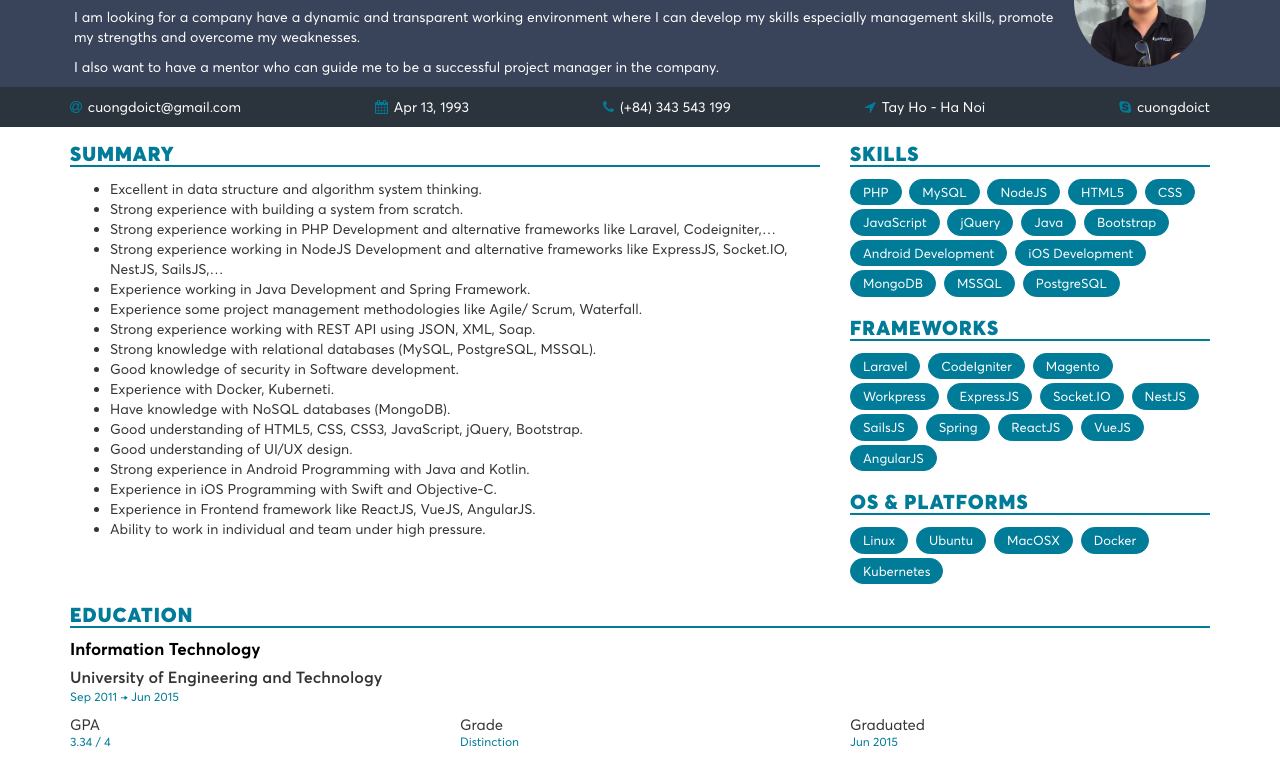
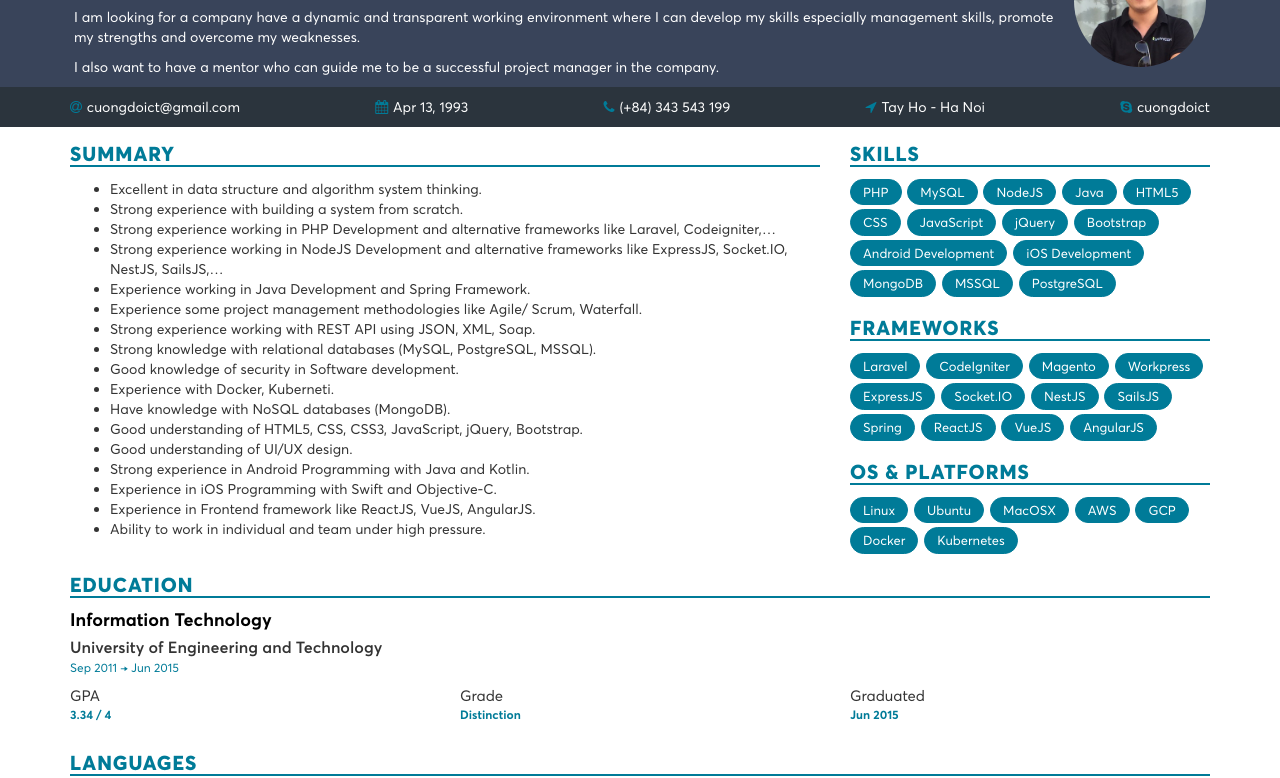
Before and after one commit to cuongdoict/cuongdoict.github.io, a website: page cv/index.html in a window 1280 px wide. Shown: the part 84-862 px from the top of the page. Drawn offline with nearby package versions, Linux system fonts and the light colour scheme.

Commit message:
Update CV with mobile and printing view

```diff
--- a/cv/assets/css/layout.css
+++ b/cv/assets/css/layout.css
@@ -1,48 +1,52 @@
-body {
-    font-size: 14px;
-    font-family: 'Averta-Regular'
-}
 
 @font-face {
-    font-family: 'Averta-Bold';
-    src: url("../fonts/averta/Averta-Bold.otf") format("truetype");
-    font-weight: normal;
-    font-style: normal
-}
-
-@font-face {
-    font-family: 'Averta-Semibold';
-    src: url("../fonts/averta/Averta-Semibold.otf") format("truetype");
-    font-weight: normal;
-    font-style: normal
-}
-
-@font-face {
-    font-family: 'Averta-Regular';
+    font-family: 'Averta';
     src: url("../fonts/averta/Averta-Regular.otf") format("truetype");
     font-weight: normal;
     font-style: normal
 }
 
 @font-face {
-    font-family: 'Averta-ExtraBold';
-    src: url("../fonts/averta/Averta-ExtraBold.otf") format("truetype");
-    font-weight: normal;
+    font-family: 'Averta';
+    src: url("../fonts/averta/Averta-Semibold.otf") format("truetype");
+    font-weight: 500;
     font-style: normal
 }
 
 @font-face {
-    font-family: 'Averta-ExtraBoldItalic';
-    src: url("../fonts/averta/Averta-ExtraBoldItalic.otf") format("truetype");
-    font-weight: normal;
+    font-family: 'Averta';
+    src: url("../fonts/averta/Averta-Bold.otf") format("truetype");
+    font-weight: 600;
     font-style: normal
 }
 
 @font-face {
-    font-family: 'Averta-Black';
+    font-family: 'Averta';
+    src: url("../fonts/averta/Averta-ExtraBold.otf") format("truetype");
+    font-weight: 700;
+    font-style: normal
+}
+
+@font-face {
+    font-family: 'Averta';
+    src: url("../fonts/averta/Averta-ExtraBoldItalic.otf") format("truetype");
+    font-weight: 700;
+    font-style: italic
+}
+
+@font-face {
+    font-family: 'Averta';
     src: url("../fonts/averta/Averta-Black.otf") format("truetype");
-    font-weight: normal;
+    font-weight: 800;
     font-style: normal
+}
+
+*, body {
+    font-size: 14px;
+    font-family: "Averta", Arial, Helvetica, sans-serif;
+}
+h1, h2, h3, h4, h5, h6 {
+    font-family: "Averta", Arial, Helvetica, sans-serif;
 }
 
 #cv-header {
@@ -50,13 +54,12 @@ body {
 }
 
 .session-item h5 {
-    font-family: 'Averta-Bold';
     color: #000;
-    font-size: 17px
+    font-size: 18px;
+    font-weight: 600;
 }
 
 .session-item h6 {
-    font-family: 'Averta-Semibold';
     font-size: 16px;
     margin: 0
 }
@@ -67,6 +70,9 @@ body {
     display: inline-block;
     margin-bottom: 0;
     line-height: inherit;
+}
+a, a:hover {
+    color: #007B98
 }
 
 .cv-skill-grid {
@@ -79,6 +85,10 @@ body {
 
 .cv-skill-grid .uk-grid-margin {
     margin-top: 7px
+}
+
+.font-bold {
+    font-weight: 600;
 }
 
 .cv-name {
@@ -99,8 +109,8 @@ body {
     font-size: 20px;
     text-transform: uppercase;
     margin: 16px 0 12px;
-    font-family: 'Averta-Black';
     letter-spacing: 1px;
+    font-weight: 700;
 }
 
 .cv-block-info {
@@ -113,8 +123,9 @@ body {
 .cv-info {
     color: #007B98;
     position: relative;
-    top: -5px;
-    font-size: 12px
+    top: -2px;
+    font-size: 12px;
+    font-weight: 600;
 }
 
 .list-bullet {
@@ -136,16 +147,14 @@ body {
 }
 
 .buttons-list .btn {
-    margin: 0 4px 4px 0px;
+    margin: 0 2px 4px 0px;
     padding: 3px 12px;
     font-size: 13px;
-    font-weight: 500;
 }
 
 .btn--rounded {
     border-radius: 100px;
 }
-
 
 .btn-app {
     color: #fff;
@@ -216,7 +225,7 @@ fieldset[disabled] .btn-app.focus {
 
 .info-text-icon {
     color: #007B98;
-    margin-right: 2px;
+    margin-right: 1px;
 }
 
 .info-text {
@@ -236,6 +245,7 @@ fieldset[disabled] .btn-app.focus {
 .sub-title {
     color: #007B98;
     font-size: 13px;
+    font-weight: 600;
 }
 
 @media only screen and (max-width: 768px) {
@@ -248,4 +258,18 @@ fieldset[disabled] .btn-app.focus {
         margin-bottom: 10px;
     }
 }
-/*# sourceMappingURL=layout.css.map */
+
+@media print {
+    a[href]:after {
+        content: none !important;
+    }
+    .col-sm-8.printing {
+        width: 66.66666667%;
+        float: left;
+    }
+
+    .col-sm-4.printing {
+        width: 33.33333333%;
+        float: left;
+    }
+}
--- a/cv/index.html
+++ b/cv/index.html
@@ -86,7 +86,7 @@
 		<div class="col-md-12">
 			<div class="session-container">
 				<div class="row">
-					<div class="col-sm-8 col-xs-9">
+					<div class="col-sm-8 printing">
 						<h4 class="session-title">SUMMARY</h4>
 						<ul>
 							<li>Excellent in data structure and algorithm system thinking.</li>
@@ -108,17 +108,17 @@
 							<li>Ability to work in individual and team under high pressure.</li>
 						</ul>
 					</div>
-					<div class="col-sm-4 col-xs-3">
+					<div class="col-sm-4 printing">
 						<h4 class="session-title">Skills</h4>
 						<div class="buttons-list">
 							<button class="btn btn-app btn--rounded">PHP</button>
 							<button class="btn btn-app btn--rounded">MySQL</button>
 							<button class="btn btn-app btn--rounded">NodeJS</button>
+							<button class="btn btn-app btn--rounded">Java</button>
 							<button class="btn btn-app btn--rounded">HTML5</button>
 							<button class="btn btn-app btn--rounded">CSS</button>
 							<button class="btn btn-app btn--rounded">JavaScript</button>
 							<button class="btn btn-app btn--rounded">jQuery</button>
-							<button class="btn btn-app btn--rounded">Java</button>
 							<button class="btn btn-app btn--rounded">Bootstrap</button>
 							<button class="btn btn-app btn--rounded">Android Development</button>
 							<button class="btn btn-app btn--rounded">iOS Development</button>
@@ -150,6 +150,8 @@
 							<button class="btn btn-app btn--rounded">Linux</button>
 							<button class="btn btn-app btn--rounded">Ubuntu</button>
 							<button class="btn btn-app btn--rounded">MacOSX</button>
+							<button class="btn btn-app btn--rounded">AWS</button>
+							<button class="btn btn-app btn--rounded">GCP</button>
 							<button class="btn btn-app btn--rounded">Docker</button>
 							<button class="btn btn-app btn--rounded">Kubernetes</button>
 						</div>
@@ -339,7 +341,7 @@
 						Thank you for reviewing my CV.
 					</div>
 					<div class="col-sm-12 text-right">
-						<b>Updated on Mar 2020.</b>
+						<span class="font-bold">Updated on Mar 2020.</b>
 					</div>
 				</div>
 			</div>
```
